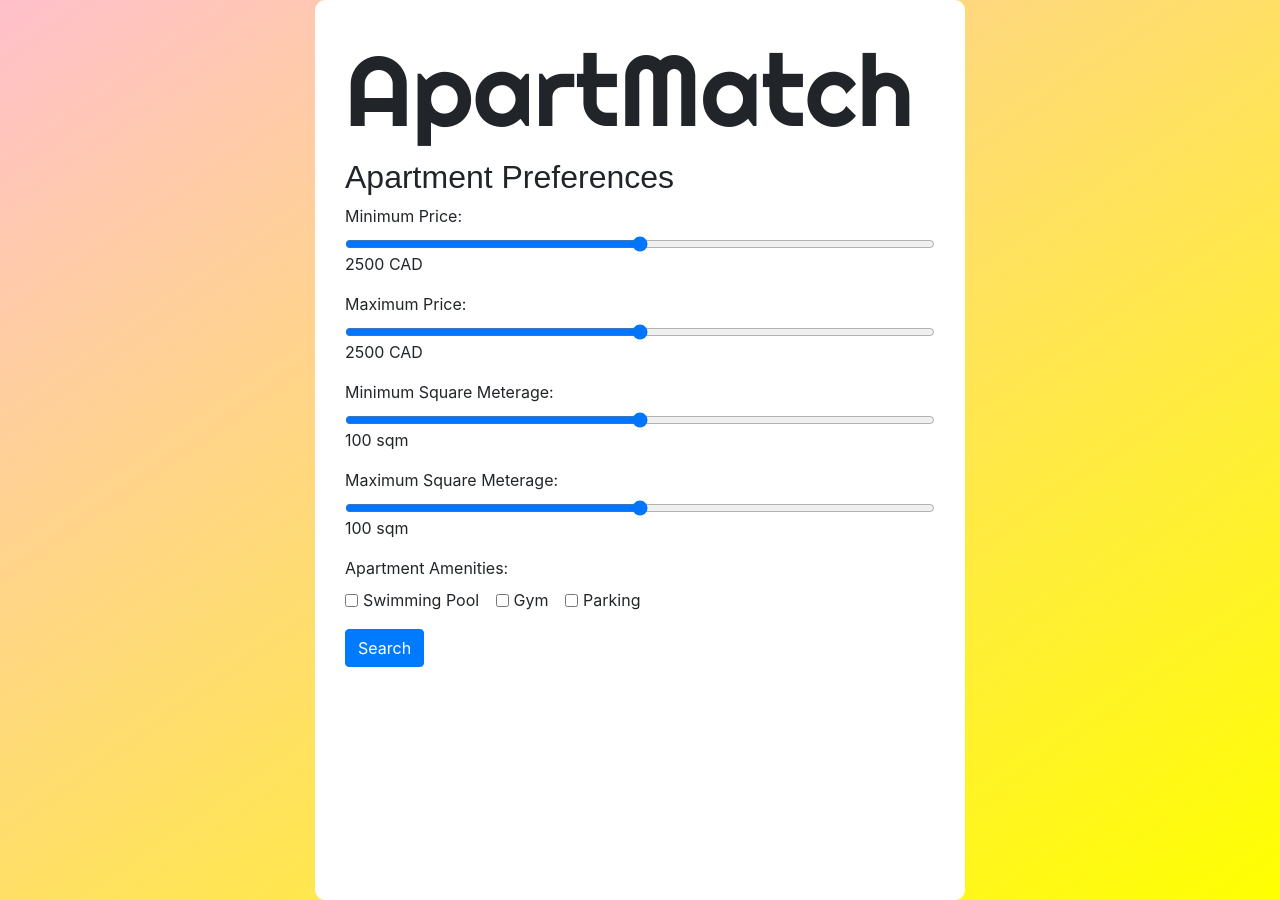
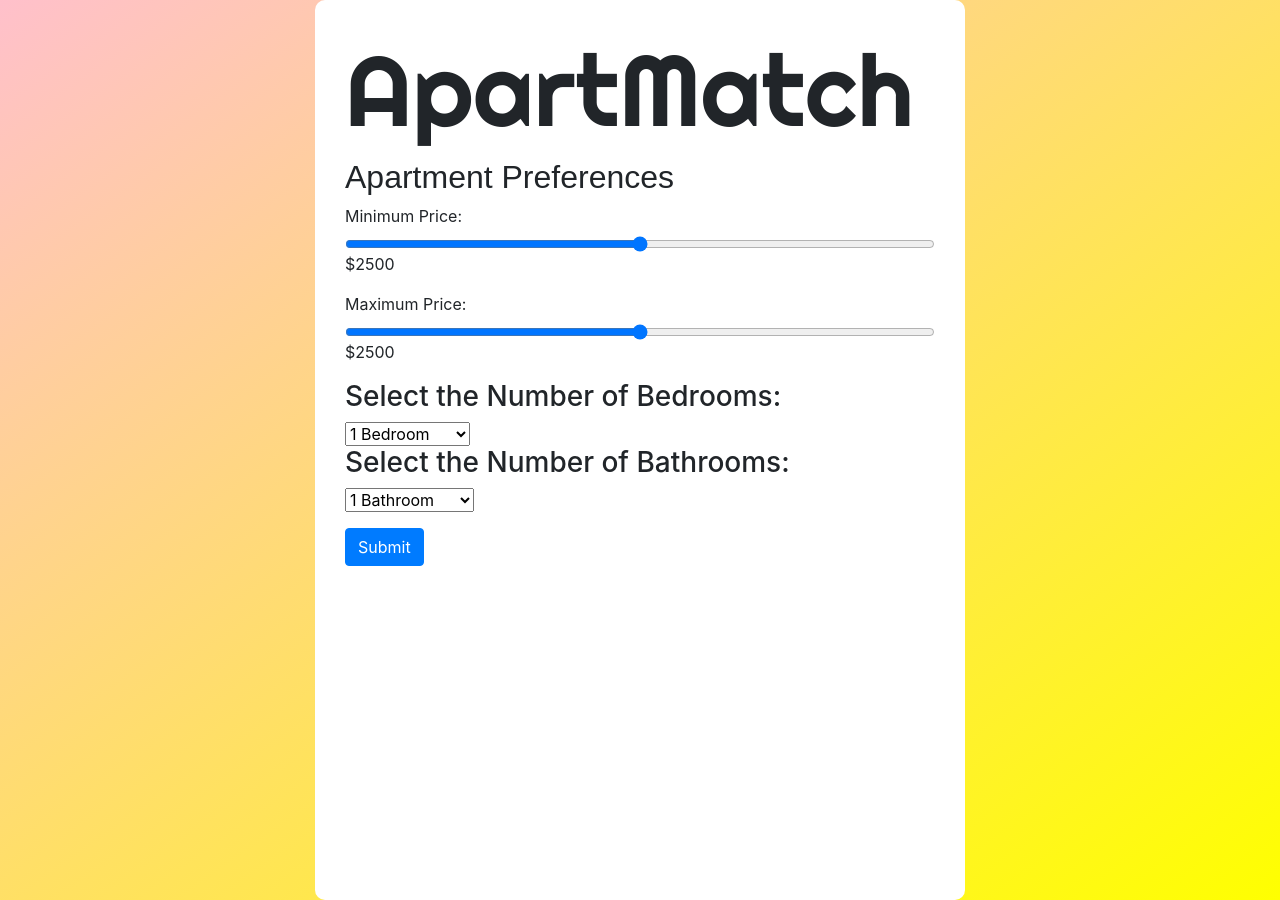
Before and after one commit to thabnir/ApartMatch, a Flask app: page / in a window 1280 px wide. Run offline with Flask 3, Linux system fonts and the light colour scheme; some libraries are stand-ins or nearby versions.

Commit message:
updated index + made search work (filter doesn't work yet)

```diff
--- a/app.py
+++ b/app.py
@@ -1,7 +1,6 @@
 from flask import Flask, render_template, request
 from flask_bootstrap import Bootstrap
 import realtor
-
 
 app = Flask(__name__)
 Bootstrap(app)
@@ -10,6 +9,20 @@ Bootstrap(app)
 @app.route('/', methods=['GET', 'POST'])
 def index():
     return render_template('index.html')
+
+
+bedroom_mapping = {
+    "ONE": realtor.NumFilter.ONE,
+    "ONE_PLUS": realtor.NumFilter.ONE_PLUS,
+    "TWO": realtor.NumFilter.TWO,
+    "TWO_PLUS": realtor.NumFilter.TWO_PLUS,
+    "THREE": realtor.NumFilter.THREE,
+    "THREE_PLUS": realtor.NumFilter.THREE_PLUS,
+    "FOUR": realtor.NumFilter.FOUR,
+    "FOUR_PLUS": realtor.NumFilter.FOUR_PLUS,
+    "FIVE": realtor.NumFilter.FIVE,
+    "FIVE_PLUS": realtor.NumFilter.FIVE_PLUS,
+}
 
 
 @app.route('/search', methods=['GET', 'POST'])
@@ -21,89 +34,37 @@ def search():
 
     # TODO: TRANSLATE THE DESCRIPTIONS
     # MANY ARE IN FRENCH (BASTARDS)
+    # ALSO MANY SUCK
+    # DO A FILTERING PROCESS?
+    # MAYBE THAT CAN BE PART OF THE AI CHUNK THAT WE ARE SUPPOSED TO HAVE
 
-    # do a search function
-    apt_data = realtor.get_listings(2)
-    apartment_data = [
-        {
-         'id': '26122566',
-         'mls': '26750912',
-         'description': 'Luxury Condo at the heart of Montreal.  Near Metro station Green line and Orange line.  Next to Univeristy of Concordia. Step distance to Sainte Catherine street with a lot of restaurant and shops.  High end construction and amenities. Good orientation with a lot of sunshine come in. (52873478)',
-         'size': '343 sqft',
-         'type': 'Apartment',
-         'agent': 'Claire Zhu',
-         'agentPhone': '(514) 886-2568',
-         'address': '1500 Boul. René-Lévesque O.|#1003|Montréal (Ville-Marie), Quebec H3G0H6',
-         'slug': '/real-estate/26122566/1500-boul-rené-lévesque-o-1003-montréal-ville-marie-central-west',
-         'photo': 'https://cdn.realtor.ca/listings/TS638316832191670000/reb5/highres/2/26750912_1.jpg',
-         'bathrooms': '1',
-         'bedrooms': 0,
-         'price': '1559',
-         'parking': 0
-         },
-    ]
+    # print the search data input
+    print("Printing the search data input")
+    for key, value in user_prefs.items():
+        print(f"{key}: {value}")
+
+    apt_data = realtor.get_listings(page=1,
+                                    count=20,
+                                    rent_max=user_prefs['maxPrice'],
+                                    rent_min=user_prefs['minPrice'],
+                                    beds=bedroom_mapping[user_prefs['beds']],
+                                    bathrooms=bedroom_mapping[user_prefs['baths']])
+
+    for apartment in apt_data:
+        apartment['photo_list'] = [apartment['photo']]
+        apartment['address'] = apartment['address'].replace('|', '\n')
+        # convert from numpy.int64 to int
+        apartment['walkscore'] = int(apartment['walkscore'])
+        apartment['transitscore'] = int(apartment['transitscore'])
+        apartment['bikescore'] = int(apartment['bikescore'])
+
+    apt = apt_data[0]
+    # print formatted data
+    for key, value in apt.items():
+        print(f"{key}: {value}")
 
     return render_template('tinder.html', data=apt_data)
 
 
-
-import requests # library to make http requests to web services
-
-api_key = ""
-
-# input =                 This variable will store text inputted by the user to serve as prompt for GPT-3 to draft an email
-
-def generate_email_content(user_input, api_key):
-    endpoint = 'https://api.openai.com/v1/engines/text-davinci-002/completions'
-    # This stores the URL of the OpenAI API endpoint you want to access which, in this case, is the GPT-3 engine with ID text-davinci-002, which is designed for text generation tasks.
-
-    headers = {
-        'Content-Type': 'application/json',
-        'Authorization': f'Bearer {api_key}',
-    }
-    # These are HTTP headers required for making the API request. The Authorization header includes your API key for authentication.
-
-    data = {
-        'prompt': f'Draft an email expressing interest in the apartment located at [Apartment Address]. {user_input}',
-        'max_tokens': 300,
-    }
-    # This dictionary contains the data to be sent in the API request. It includes a prompt with the user_input appended to it.
-
-    response = requests.post(endpoint, headers=headers, json=data)
-    # This line sends an HTTP POST request to the OpenAI API endpoint with the specified headers and data.
-    # It requests the generation of text content based on the provided prompt and user input.
-
-    if response.status_code == 200:
-        result = response.json()
-        return result['choices'][0]['text']
-    else:
-        print(f"Error: {response.status_code}")
-        return None
-
-    # If the API request is successful, it parses the JSON response and returns the generated text from the API's response data.
-    # If there's an error, it prints an error message and returns None.
-
-
-@app.route('/')
-def index():
-    return render_template('index.html')
-
-@app.route('/submit', methods=['POST'])
-def submit():
-    interest = request.form['interest']
-    prompt = request.form['prompt']
-
-    # Generate the email content using the OpenAI API
-    email_content = generate_email_content(prompt)
-
-    if email_content:
-        # Here, you can send the email using email_content
-        # You can also process the interest variable as needed
-        return f'Interest: {interest}, Email Prompt: {prompt}, Email Content: {email_content}'
-    else:
-        return 'Failed to generate email content.'
-
-
-
 if __name__ == '__main__':
-    app.run()
+    app.run(debug=True)
--- a/templates/index.html
+++ b/templates/index.html
@@ -40,9 +40,9 @@
             name="minPrice"
             min="0"
             max="5000"
-            step="50"
+            step="100"
           />
-          <span id="minPriceValue">0</span> CAD
+          $<span id="minPriceValue">0</span>
         </div>
         <div class="form-group">
           <label for="maxPrice">Maximum Price:</label>
@@ -53,69 +53,44 @@
             name="maxPrice"
             min="0"
             max="5000"
-            step="50"
+            step="100"
           />
-          <span id="maxPriceValue">8000</span> CAD
+            $<span id="maxPriceValue">5000</span>
         </div>
-        <div class="form-group">
-          <label for="minSquareMeter">Minimum Square Meterage:</label>
-          <input
-            type="range"
-            class="form-control-range"
-            id="minSquareMeter"
-            name="minSquareMeter"
-            min="0"
-            max="200"
-          />
-          <span id="minSquareMeterValue">0</span> sqm
-        </div>
-        <div class="form-group">
-          <label for="maxSquareMeter">Maximum Square Meterage:</label>
-          <input
-            type="range"
-            class="form-control-range"
-            id="maxSquareMeter"
-            name="maxSquareMeter"
-            min="0"
-            max="200"
-          />
-          <span id="maxSquareMeterValue">200</span> sqm
-        </div>
-        <div class="form-group">
-          <label>Apartment Amenities:</label><br />
-          <div class="form-check form-check-inline">
-            <input
-              class="form-check-input"
-              type="checkbox"
-              id="amenity1"
-              name="amenities"
-              value="Swimming Pool"
-            />
-            <label class="form-check-label" for="amenity1">Swimming Pool</label>
+
+          <div class="form-group">
+              <h3>Select the Number of Bedrooms:</h3>
+              <select class="form-select" id="beds" name="beds">
+                  <option value="ONE">1 Bedroom</option>
+                  <option value="ONE_PLUS">1+ Bedrooms</option>
+                  <option value="TWO">2 Bedrooms</option>
+                  <option value="TWO_PLUS">2+ Bedrooms</option>
+                  <option value="THREE">3 Bedrooms</option>
+                  <option value="THREE_PLUS">3+ Bedrooms</option>
+                  <option value="FOUR">4 Bedrooms</option>
+                  <option value="FOUR_PLUS">4+ Bedrooms</option>
+                  <option value="FIVE">5 Bedrooms</option>
+                  <option value="FIVE_PLUS">5+ Bedrooms</option>
+              </select>
+
+              <h3>Select the Number of Bathrooms:</h3>
+              <select class="form-select" id="baths" name="baths">
+                  <option value="ONE">1 Bathroom</option>
+                  <option value="ONE_PLUS">1+ Bathrooms</option>
+                  <option value="TWO">2 Bathrooms</option>
+                  <option value="TWO_PLUS">2+ Bathrooms</option>
+                  <option value="THREE">3 Bathrooms</option>
+                  <option value="THREE_PLUS">3+ Bathrooms</option>
+                  <option value="FOUR">4 Bathrooms</option>
+                  <option value="FOUR_PLUS">4+ Bathrooms</option>
+                  <option value="FIVE">5 Bathrooms</option>
+                  <option value="FIVE_PLUS">5+ Bathrooms</option>
+              </select>
           </div>
-          <div class="form-check form-check-inline">
-            <input
-              class="form-check-input"
-              type="checkbox"
-              id="amenity2"
-              name="amenities"
-              value="Gym"
-            />
-            <label class="form-check-label" for="amenity2">Gym</label>
-          </div>
-          <div class="form-check form-check-inline">
-            <input
-              class="form-check-input"
-              type="checkbox"
-              id="amenity3"
-              name="amenities"
-              value="Parking"
-            />
-            <label class="form-check-label" for="amenity3">Parking</label>
-          </div>
-          <!-- Add more amenities checkboxes as needed -->
-        </div>
-        <button type="submit" class="btn btn-primary">Search</button>
+
+{#          submit button:
+#}
+            <button type="submit" class="btn btn-primary">Submit</button>
       </form>
     </div>
     <script src="https://code.jquery.com/jquery-3.5.1.slim.min.js"></script>
@@ -126,23 +101,12 @@
       // JavaScript to display the slider values dynamically
       const minPriceSlider = document.getElementById("minPrice");
       const maxPriceSlider = document.getElementById("maxPrice");
-      const minSquareMeterSlider = document.getElementById("minSquareMeter");
-      const maxSquareMeterSlider = document.getElementById("maxSquareMeter");
-
       const minPriceValue = document.getElementById("minPriceValue");
       const maxPriceValue = document.getElementById("maxPriceValue");
-      const minSquareMeterValue = document.getElementById(
-        "minSquareMeterValue"
-      );
-      const maxSquareMeterValue = document.getElementById(
-        "maxSquareMeterValue"
-      );
 
       // Initialize the values to their center values
       minPriceValue.textContent = minPriceSlider.value;
       maxPriceValue.textContent = maxPriceSlider.value;
-      minSquareMeterValue.textContent = minSquareMeterSlider.value;
-      maxSquareMeterValue.textContent = maxSquareMeterSlider.value;
 
       minPriceSlider.oninput = function () {
         minPriceValue.textContent = this.value;
@@ -151,14 +115,6 @@
       maxPriceSlider.oninput = function () {
         maxPriceValue.textContent = this.value;
       };
-
-      minSquareMeterSlider.oninput = function () {
-        minSquareMeterValue.textContent = this.value;
-      };
-
-      maxSquareMeterSlider.oninput = function () {
-        maxSquareMeterValue.textContent = this.value;
-      };
     </script>
   </body>
 </html>
```
Also changed, not shown: templates/tinder.html (+11 -10 lines).
